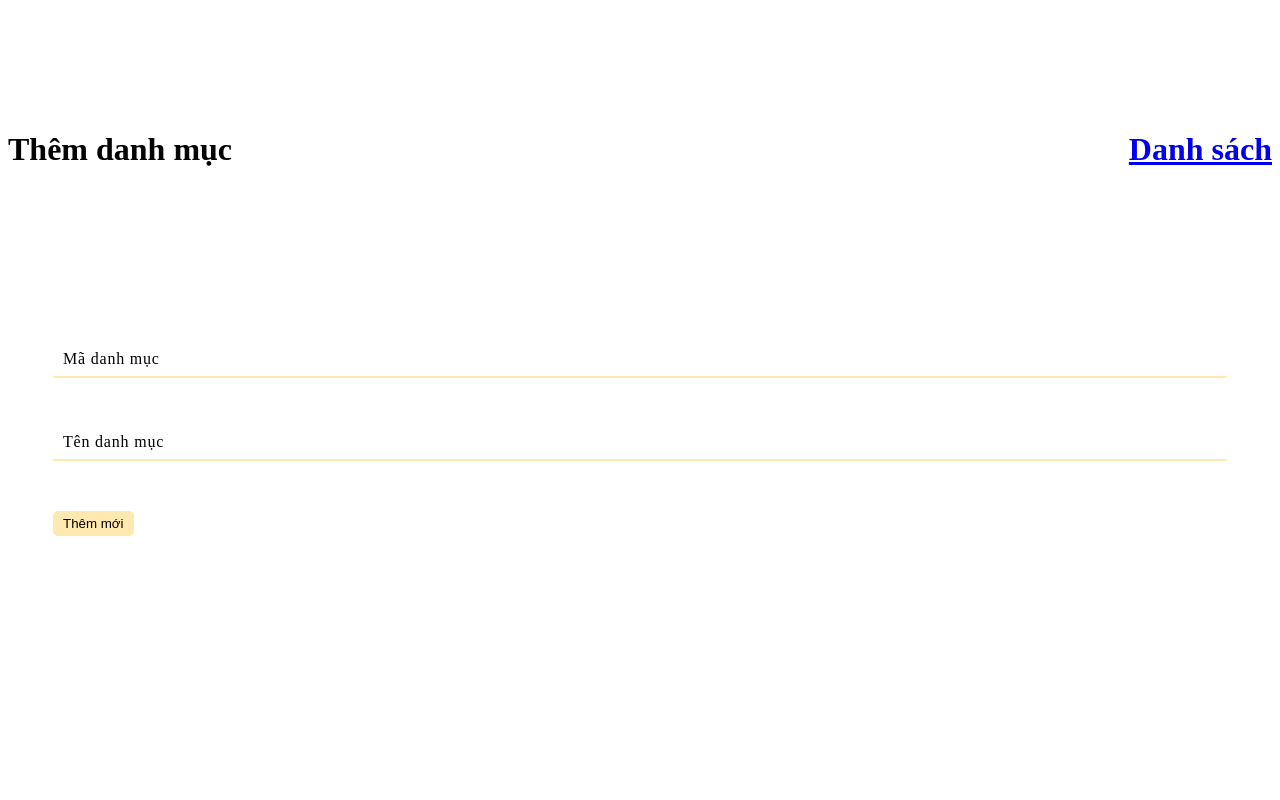
After one commit to Nguyen-1210/admin-hotel, a PHP site: page /danhmuc/add.php in a window 1280 px wide. The commit adds this page. Run offline with PHP 8.4, Linux system fonts and the light colour scheme.

Commit message:
list_types

```diff
--- a/admin/css/components/add.css
+++ b/admin/css/components/add.css
@@ -3,7 +3,7 @@
     --primary-color: #FF1E00;
     --panel-color: #FFF;
     --text-color: #000;
-    --black-light-color: #707070;
+    --black-light-color: #000;
     --border-color: #e6e5e5;
     --toggle-color: #DDD;
     --box1-color: #1de975;
@@ -37,7 +37,7 @@ body.dark {
     --primary-color: #3A3B3C;
     --panel-color: #242526;
     --text-color: #CCC;
-    --black-light-color: #CCC;
+    --black-light-color: #fff;
     --border-color: #4D4C4C;
     --toggle-color: #FFF;
     --box1-color: #06283D;
--- a/admin/css/main.css
+++ b/admin/css/main.css
@@ -358,6 +358,11 @@
        justify-content: center;
        font-size: 24px;
    }
+   .dash-content .title {
+    display: flex;
+    align-items: center;
+    margin: 110px 0 50px 0;
+   }
 
    .dash-content .title .text {
        font-size: 24px;
--- /dev/null
+++ b/admin/danhmuc/add.php
@@ -0,0 +1,39 @@
+<link rel="stylesheet" href="./css/components/add.css">
+
+<div class="dash-content">
+            <div class="title">
+                <div style="display: flex;align-items: center;">
+                <i class="fa-sharp fa-solid fa-folder-plus"></i>
+                <h1 class="text">Thêm danh mục</h1>
+                </div>
+                <a href="index.php?act=list_types" style="display: flex;align-items: center;">
+
+                    <i class="fa-solid fa-rectangle-list"></i>
+                    <h1 class="text">Danh sách</h1>
+                </a>
+            </div>
+
+            <div class="import-box">
+                <div class="form-import">
+                    <form action="#" method="POST">
+                        <!-- input nhập sản phẩm -->
+                        <div class="import-list">
+                            <input type="text" required="required" id="maloai" name="maloai">
+                            <span class="import-text"> Mã danh mục</span>
+                            <i></i>
+                        </div>
+                        <div class="import-list">
+                            <input type="text" required="required" name="tenloai" id="tenloai">
+                            <span class="import-text"> Tên danh mục</span>
+                            <i></i>
+                        </div>
+
+                        <!-- button thêm danh mục, danh sách -->
+                        <div class="import-btn">
+                            <input type="submit" name="themmoi" class="btn-list" value="Thêm mới">
+                            <!-- <a href="danhsach.html"><input type="button" class="btn-list" value="Danh sách"></a> -->
+                        </div>
+                    </form>
+                </div>
+            </div>
+        </div>
--- a/admin/daodien/index.html
+++ b/admin/daodien/index.html
@@ -11,8 +11,7 @@
     <link rel="stylesheet" href="https://cdnjs.cloudflare.com/ajax/libs/font-awesome/6.2.0/css/all.min.css"
         integrity="sha512-xh6O/CkQoPOWDdYTDqeRdPCVd1SpvCA9XXcUnZS2FmJNp1coAFzvtCN9BmamE+4aHK8yyUHUSCcJHgXloTyT2A=="
         crossorigin="anonymous" referrerpolicy="no-referrer" />
-
-    <link rel="stylesheet" href="./css/main.css">
+<link rel="stylesheet" href="../css/main.css">
     <title>TRANG CHỦ</title>
 </head>
 
--- a/admin/daodien/main.html
+++ b/admin/daodien/main.html
@@ -28,8 +28,7 @@
         </div>
         <div class="menu-items">
             <ul class="nav-links">
-                <li><a href="">
-
+                <li><a href="index.php">
                         <i class="fa-solid fa-house-user"></i>
                         <span class="link-name">Trang chủ</span>
                     </a></li>
@@ -85,6 +84,7 @@
         </div>
     </nav>
     <section class="dashboard">
+
         <div class="top">
             <i class="uil uil-bars sidebar-toggle"></i>
             <div class="top-right" style="display: contents;">
--- a/admin/footer.php
+++ b/admin/footer.php
@@ -1,4 +1,4 @@
-<script src="./js/app.js">
+  <script src="./js/app.js">
     </script>
 </body>
 
--- a/admin/home.php
+++ b/admin/home.php
@@ -1,7 +1,8 @@
 <div class="dash-content">
             <div class="overview">
                 <div class="title">
-                    <i class="fa-regular fa-chart-tree-map"></i>
+
+                    <i class="fa-sharp fa-solid fa-money-check"></i>
                     <h1 class="text">Tổng</h1>
 
                 </div>
--- a/admin/js/app.js
+++ b/admin/js/app.js
@@ -1,7 +1,6 @@
 const body = document.querySelector("body"),
 modeToggle = body.querySelector(".mode-toggle");
 sidebar = body.querySelector("nav");
-menuActive = body.querySelectorAll("li")
 sidebarToggle = body.querySelector(".sidebar-toggle");
 var dr = document.getElementById("dr");
 
@@ -25,11 +24,6 @@ if (body.classList.contains("dark")) {
 }
 });
 
-let getColor = localStorage.getItem("active");
-if (getColor && getColor === "color") {
-    menuActive.classList.toggle("color");
-}
-
 
 sidebarToggle.addEventListener("click", () => {
     sidebar.classList.toggle("close");
```
Also changed, not shown: admin/danhmuc/edit.php (added, +42 -0 lines), admin/danhmuc/list.php (added, +89 -0 lines), admin/index.php (+16 -9 lines), admin/main.php (renamed from admin/header.php, +6 -4 lines), s.php (renamed from index.php).
